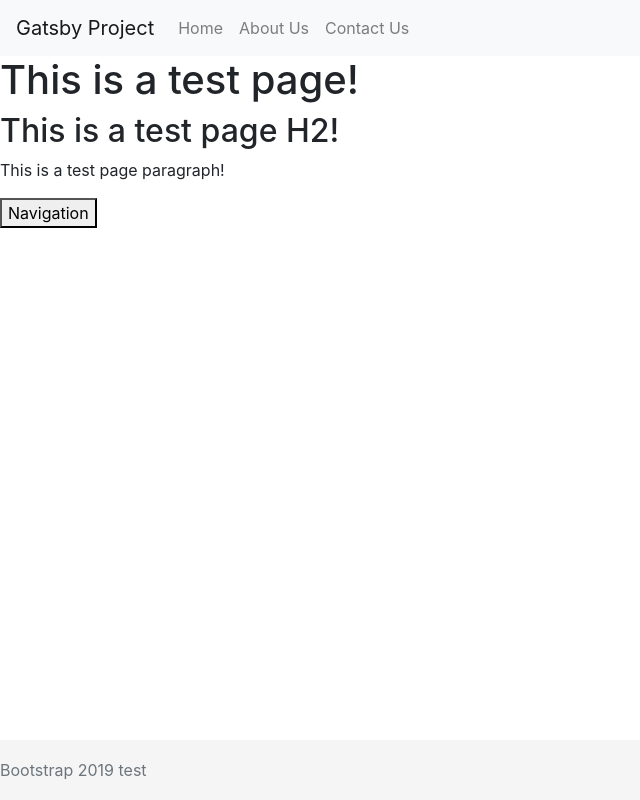
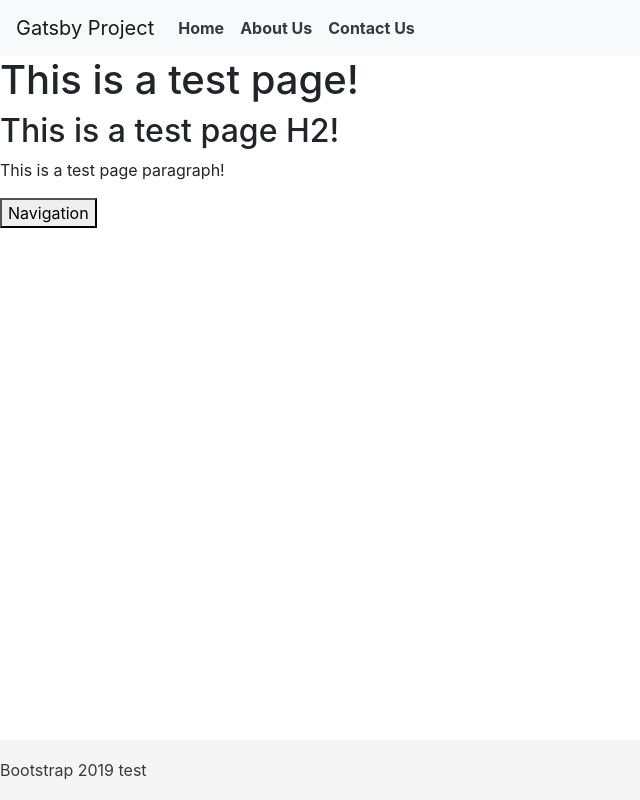
Before and after one commit to gufufu/gatnet_ii, a Gatsby site: page /test in a window 1280 px wide. Shown: the whole page, without its empty margins (0-640 px from the left). Built offline with nearby package versions, Linux system fonts and the light colour scheme; Gatsby itself is replaced by a stand-in of ours.

Commit message:
acessability improvements

```diff
--- a/src/components/Footer.js
+++ b/src/components/Footer.js
@@ -4,7 +4,7 @@
 const Footer = () => (
     <footer className = {footerStyles.footer} >
         <div className = "Container">
-            <span className="text-muted">Bootstrap 2019 test</span>
+            <span className="text-dark">Bootstrap 2019 test</span>
         </div>
     </footer>
 );
--- a/src/components/Header.js
+++ b/src/components/Header.js
@@ -8,9 +8,9 @@
     <Navbar.Toggle aria-controls="basic-navbar-nav" />
     <Navbar.Collapse id="basic-navbar-nav">
       <Nav className="mr-auto">
-        <Nav.Link as={Link} to="/">Home</Nav.Link>
-        <Nav.Link as={Link} to="/about">About Us</Nav.Link>
-        <Nav.Link as={Link} to="/contact">Contact Us</Nav.Link>
+        <Nav.Link as={Link} to="/"><b className="text-dark">Home</b></Nav.Link>
+        <Nav.Link as={Link} to="/about"><b className="text-dark">About Us</b></Nav.Link>
+        <Nav.Link as={Link} to="/contact"><b className="text-dark">Contact Us</b></Nav.Link>
       </Nav>
     </Navbar.Collapse>
   </Navbar>
--- a/src/components/Post.js
+++ b/src/components/Post.js
@@ -8,7 +8,7 @@
         <Card.Body>
             <Card.Title dangerouslySetInnerHTML={{__html: props.title}} />
             <Card.Text>{props.excerpt}</Card.Text>
-            <Button variant="primary" href={props.readMore}>Read More...</Button>
+            <Button variant="warning" href={props.readMore}>Read More...</Button>
         </Card.Body>
         </Card>
     </div>
```
